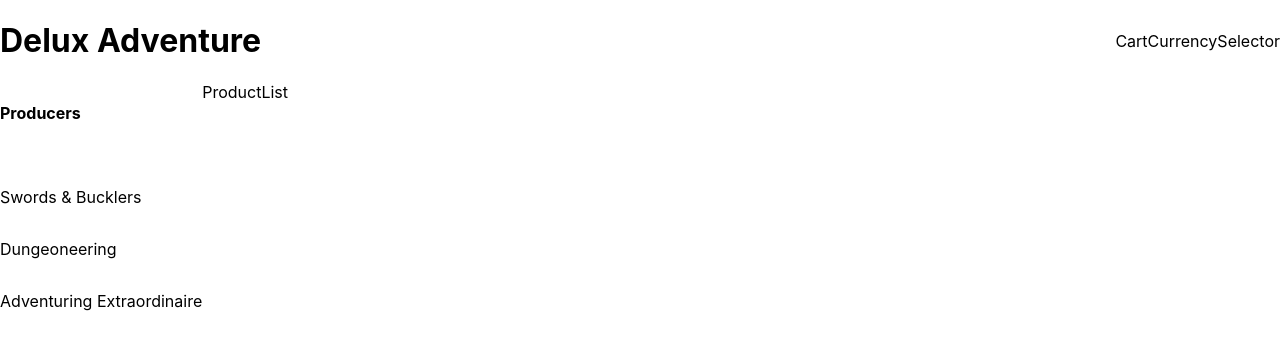
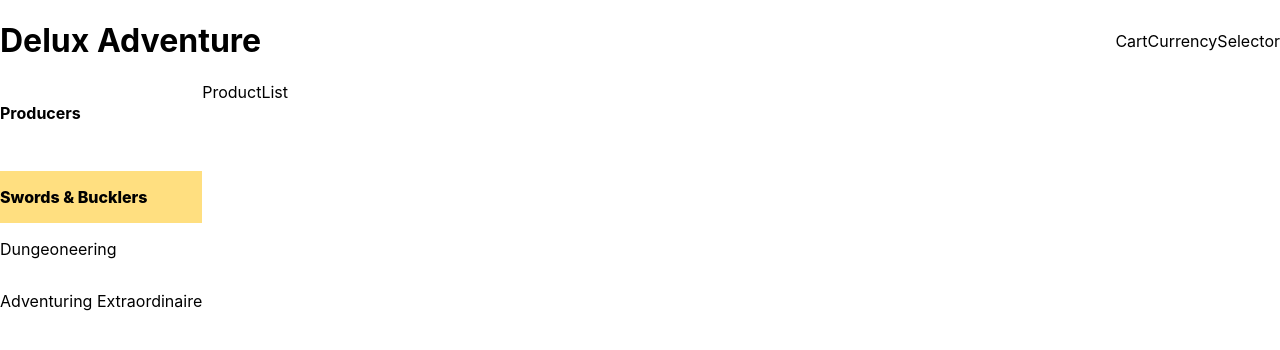
Before and after one commit to GuRuGuMaWaRu/Learning_projects, a React (Create React App) app in the folder app_react_2/: page / in a window 1280 px wide. Shown: the top 350 px of the page. Built offline with nearby package versions, Linux system fonts and the light colour scheme.

Commit message:
Style selected Sidebar items

```diff
--- a/app_react_2/src/App.js
+++ b/app_react_2/src/App.js
@@ -9,18 +9,19 @@ class App extends React.Component {
   constructor(props) {
     super(props);
     this.state = {
-      brands: brands
+      brands: brands,
+      selected: 0
     };
   }
 
   render() {
-    const { brands } = this.state;
+    const { brands, selected } = this.state;
 
     return (
       <div className="App">
         <Header />
         <div className="main-area">
-          <Sidebar brands={brands} />
+          <Sidebar brands={brands} selected={selected} />
           <ProductList />
         </div>
       </div>
--- a/app_react_2/src/Sidebar/index.css
+++ b/app_react_2/src/Sidebar/index.css
@@ -4,6 +4,16 @@
   margin-top: 3rem;
 }
 
-.Sidebar > ul > li {
+.Sidebar-item {
   padding: 1rem 0;
+  cursor: pointer;
+  transition: 0.2s all;
 }
+
+.Sidebar-item:hover {
+  background-color: rgb(252, 242, 212);
+}
+.Sidebar-item.selected {
+  font-weight: 800;
+  background-color: rgb(255, 223, 128);
+}
--- a/app_react_2/src/Sidebar/index.js
+++ b/app_react_2/src/Sidebar/index.js
@@ -1,9 +1,19 @@
 import React from "react";
 import "./index.css";
 
-const Sidebar = ({ brands }) => {
+const Sidebar = ({ brands, selected }) => {
   const showBrands = () => {
-    return brands.map(brand => <li key={brand.brand}>{brand.brand}</li>);
+    return brands.map(brand => {
+      const className = `Sidebar-item ${
+        brand.id === selected ? "selected" : ""
+      }`;
+
+      return (
+        <li key={brand.id} className={className}>
+          {brand.brand}
+        </li>
+      );
+    });
   };
 
   return (
--- a/app_react_2/src/data.js
+++ b/app_react_2/src/data.js
@@ -1,5 +1,6 @@
 exports.brands = [
   {
+    id: 0,
     brand: "Swords & Bucklers",
     products: [
       {
@@ -17,6 +18,7 @@ exports.brands = [
     ]
   },
   {
+    id: 1,
     brand: "Dungeoneering",
     products: [
       {
@@ -34,6 +36,7 @@ exports.brands = [
     ]
   },
   {
+    id: 2,
     brand: "Adventuring Extraordinaire",
     products: [
       {
```
